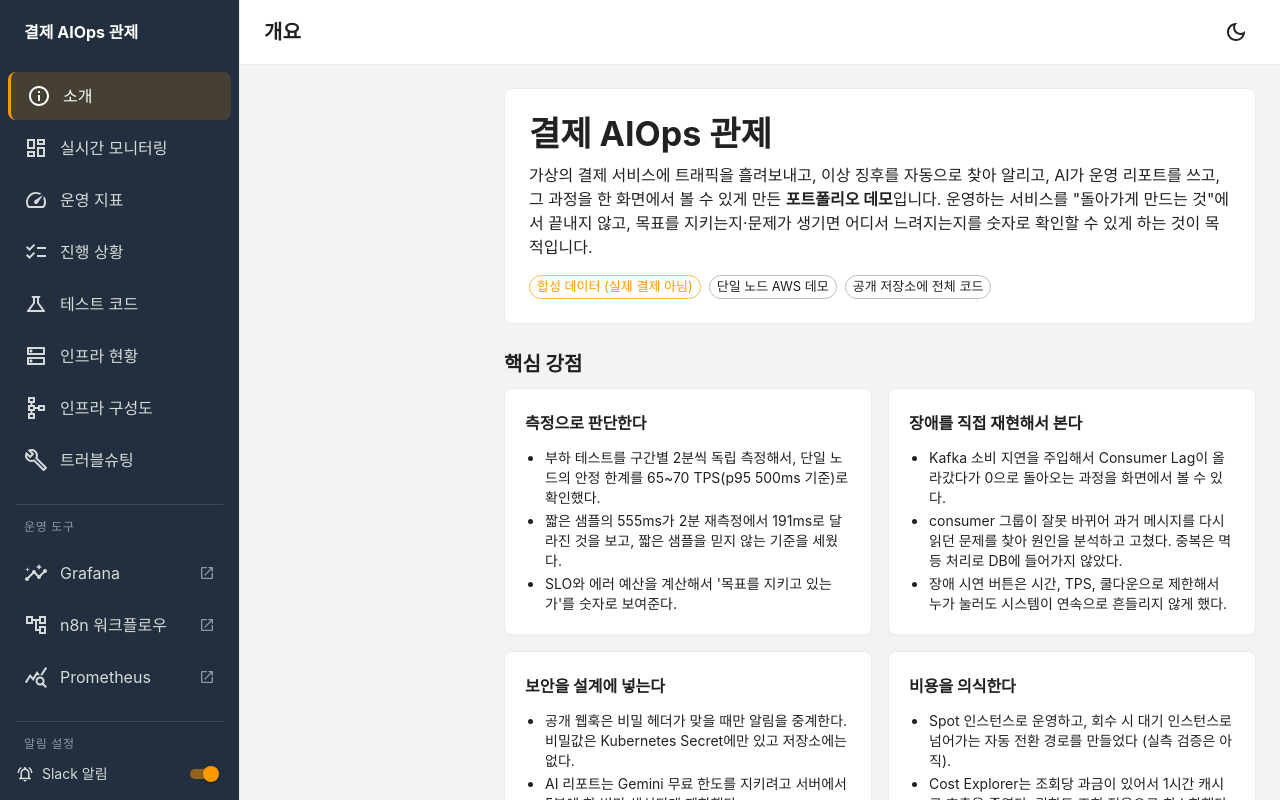
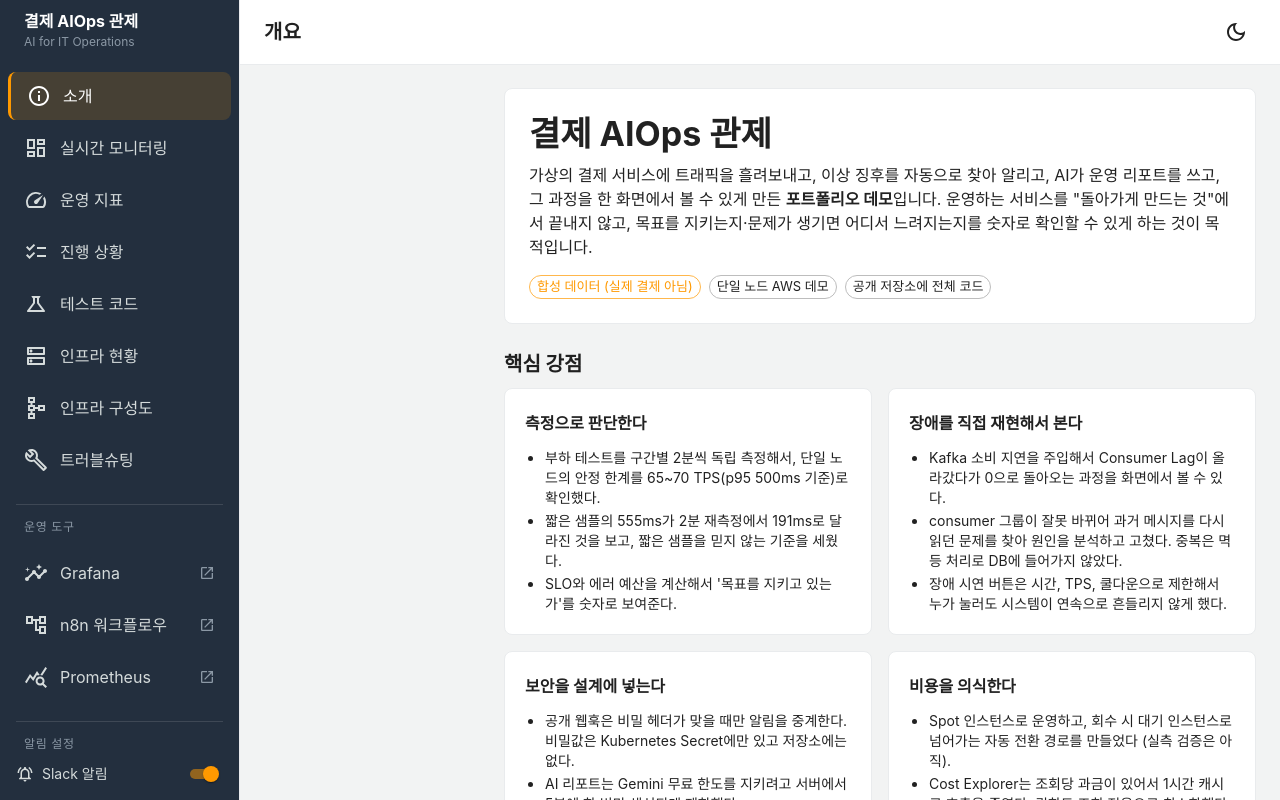
Before and after one commit to tjsal89000/2026_-Portfolio, a React (Vite) app in the folder dashboard/: page / in a window 1280 px wide. Shown: the top 800 px of the page. Built offline with nearby package versions, Linux system fonts and the light colour scheme; no server answers.

Commit message:
사이드바에 풀네임(AI for IT Operations) 표기, 브라우저 탭 제목 변경
Co-Authored-By: Claude Sonnet 5 <noreply@anthropic.com>

```diff
--- a/dashboard/index.html
+++ b/dashboard/index.html
@@ -4,7 +4,7 @@
     <meta charset="UTF-8" />
     <link rel="icon" type="image/svg+xml" href="/favicon.svg" />
     <meta name="viewport" content="width=device-width, initial-scale=1.0" />
-    <title>dashboard</title>
+    <title>결제 AIOps 관제 (AI for IT Operations)</title>
   </head>
   <body>
     <div id="root"></div>
--- a/dashboard/src/layout/Sidebar.tsx
+++ b/dashboard/src/layout/Sidebar.tsx
@@ -109,9 +109,14 @@ export default function Sidebar({ view, onNavigate, mobileOpen, onMobileClose }:
   const drawerContent = (
     <>
       <Toolbar>
-        <Typography variant="subtitle1" noWrap sx={{ fontWeight: 700 }}>
-          결제 AIOps 관제
-        </Typography>
+        <Box>
+          <Typography variant="subtitle1" noWrap sx={{ fontWeight: 700, lineHeight: 1.2 }}>
+            결제 AIOps 관제
+          </Typography>
+          <Typography variant="caption" noWrap sx={{ color: "#8B98A5", display: "block" }}>
+            AI for IT Operations
+          </Typography>
+        </Box>
       </Toolbar>
       <List sx={{ px: 1 }}>
         {NAV_ITEMS.map((item) => (
```
